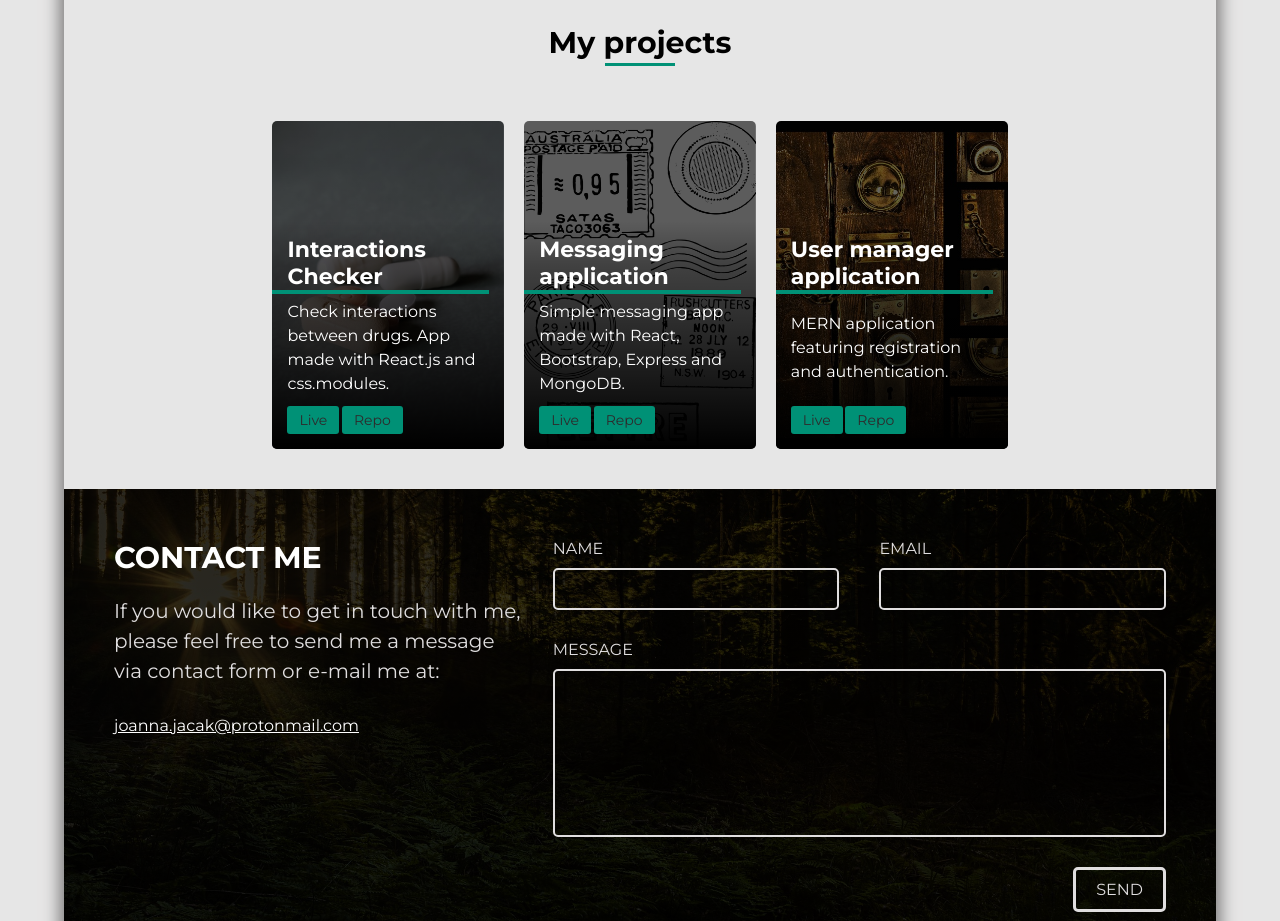
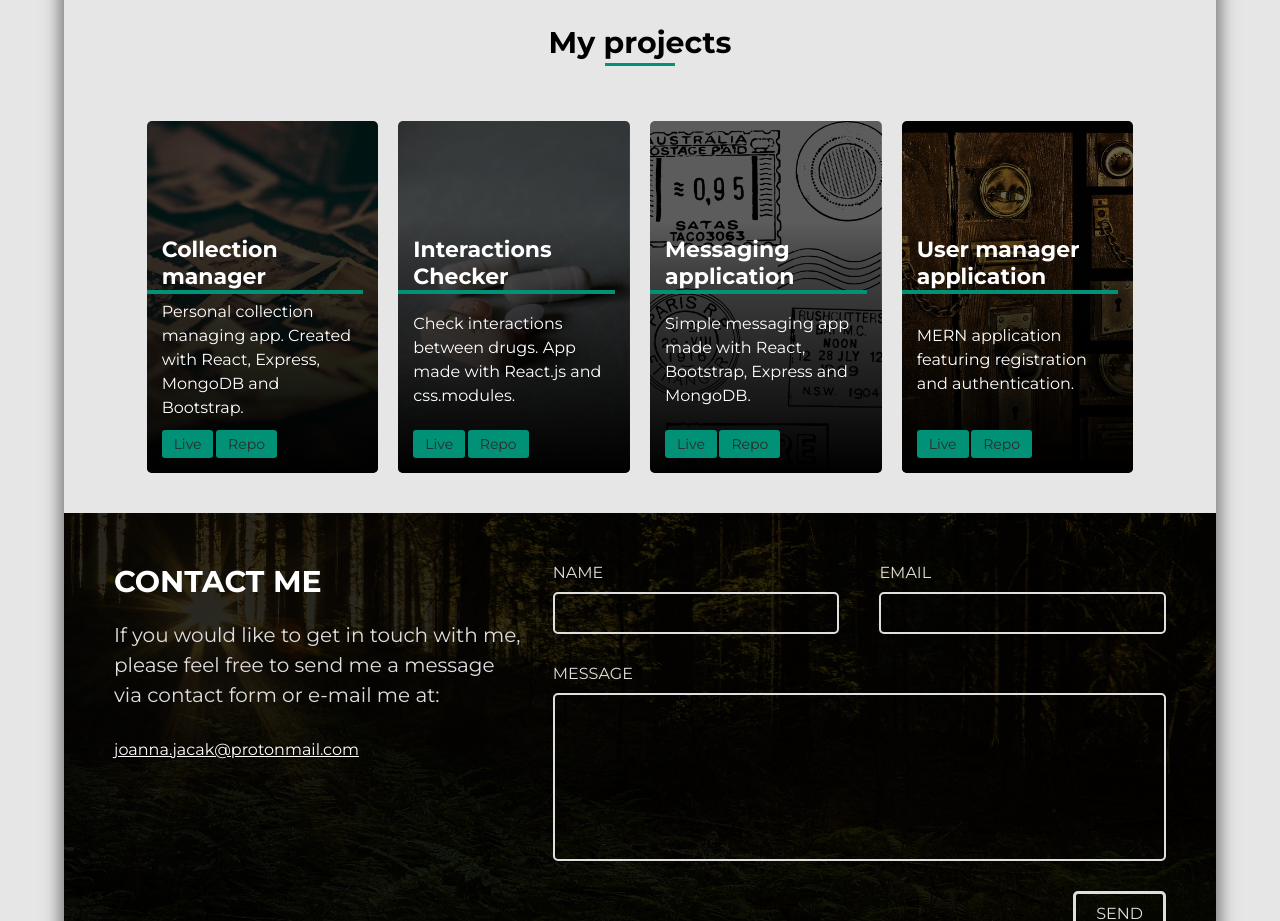
Before and after one commit to jjacak/portfolio-page, a website built with webpack: page index.html in a window 1280 px wide. Shown: the part 1740-2661 px from the top of the page. Built offline with nearby package versions, Linux system fonts and the light colour scheme.

Commit message:
added project card

```diff
--- a/index.html
+++ b/index.html
@@ -112,6 +112,28 @@
 				<section id="projects">
 					<h2 class="section-title">My projects</h2>
 					<div class="projects-flex-container">
+						<div class="project-card project-collection">
+							<div class="project-card__content">
+								<h3 class="project-card__title">Collection manager</h3>
+								<p class="project-card__body">
+									Personal collection managing app. Created with React, Express, MongoDB and Bootstrap.
+								</p>
+								<div class="project-card__actions">
+									<a
+										href="https://collection-manager.netlify.app/"
+										target="_blank"
+										class="button button--live"
+										>Live</a
+									>
+									<a
+										href="https://github.com/jjacak/collection-manager-client"
+										target="_blank"
+										class="button button--repo"
+										>Repo</a
+									>
+								</div>
+							</div>
+						</div>
 						<div class="project-card project-interactions">
 							<div class="project-card__content">
 								<h3 class="project-card__title">Interactions Checker</h3>
--- a/scss/layout/_projects.scss
+++ b/scss/layout/_projects.scss
@@ -21,6 +21,10 @@
 	&:focus-within {
 		transform: scale(1.05);
 	}
+}
+.project-collection {
+	background-image: linear-gradient(rgb(0, 0, 0, 0.6), rgb(0, 0, 0, 0.6)),
+		url('../../img/collection.jpg');
 }
 .project-interactions {
 	background-image: linear-gradient(rgb(0, 0, 0, 0.6), rgb(0, 0, 0, 0.6)),
```
Also changed, not shown: css/main.css, img/collection.jpg (added), 1 other file.
